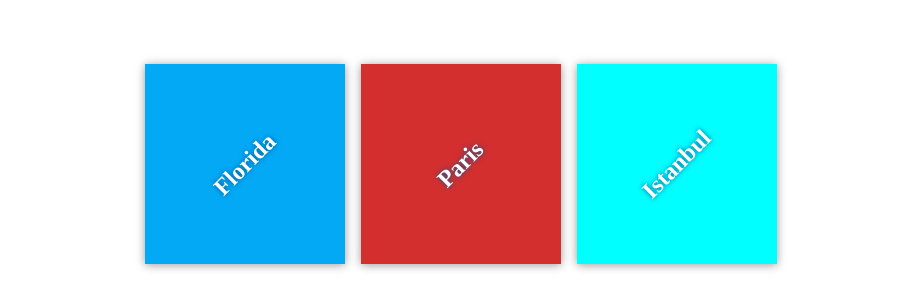
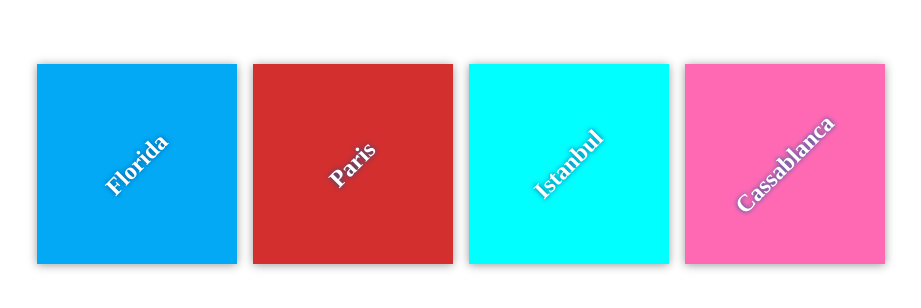
Before and after one commit to Zaibonisha/my-plans, a plain HTML site: page index.html in a window 1280 px wide. Shown: the part 236-544 px from the top of the page, without its empty margins (179-1100 px from the left). Drawn offline with Linux system fonts and the light colour scheme.

Commit message:
new_destination

```diff
--- a/app.css
+++ b/app.css
@@ -62,3 +62,7 @@ h2 {
 #istanbul {
     background-color:aqua;
 }
+
+#cassablanca {
+    background-color:hotpink
+}
--- a/index.html
+++ b/index.html
@@ -21,6 +21,11 @@
             <div class="destination" id="istanbul">
                 <h2>Istanbul</h2>
             </div>
+
+            <div class="destination" id="cassablanca">
+                <h2>Cassablanca</h2>
+            </div>
+
         </div>
     </div>
 
```
